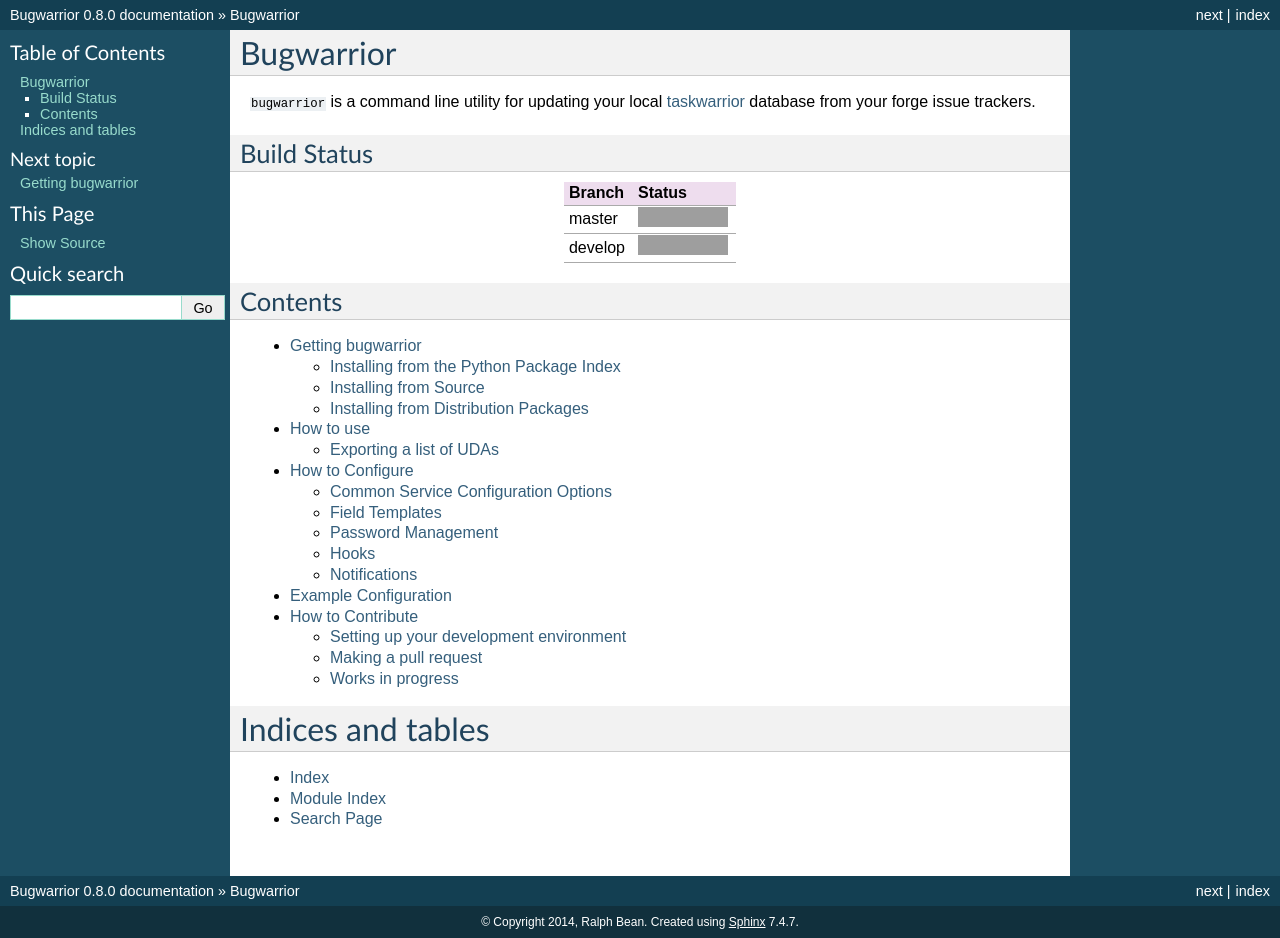
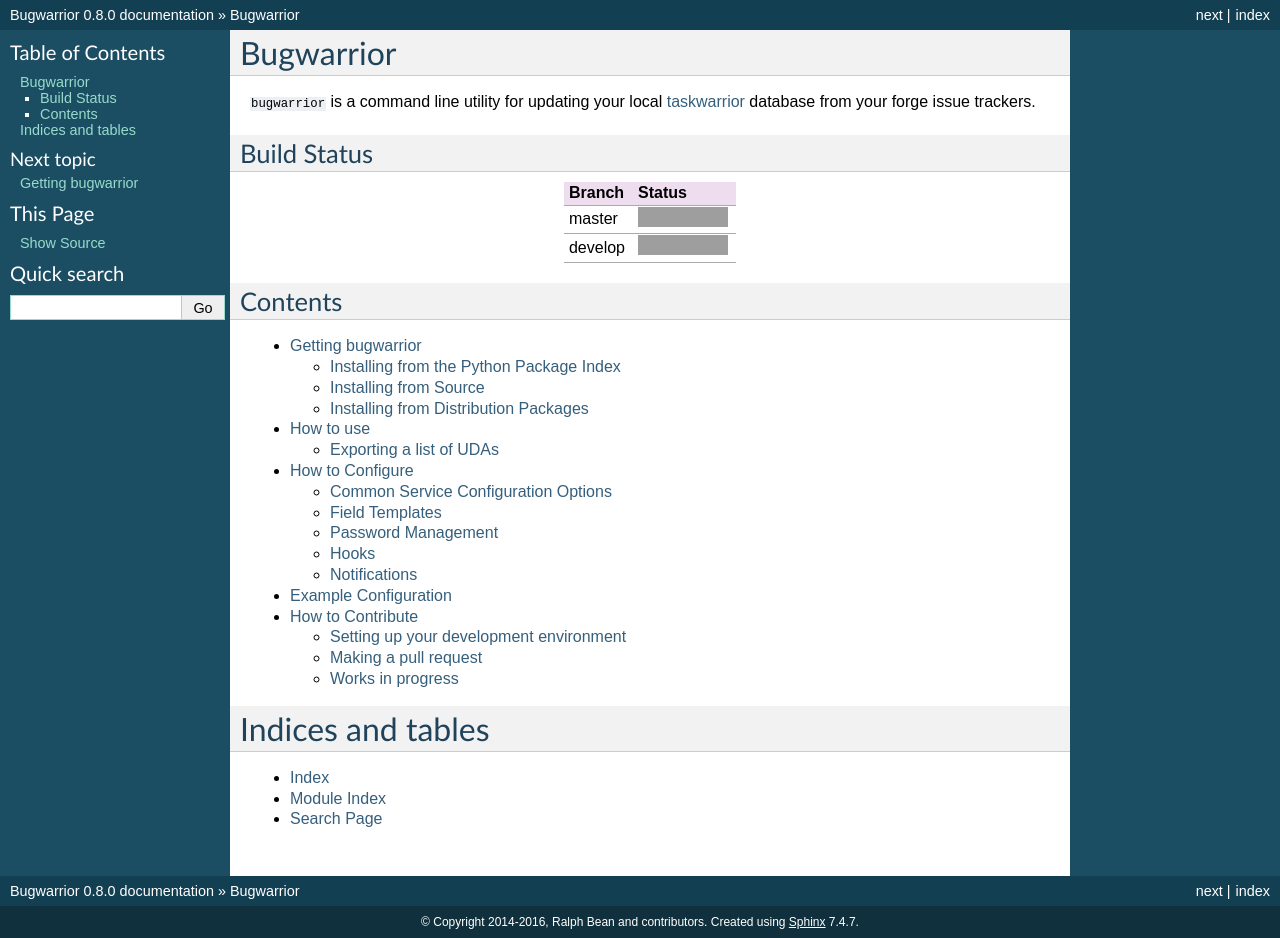
Before and after one commit to GothenburgBitFactory/bugwarrior, a Sphinx documentation site: the page built from bugwarrior/docs/index.rst, in a window 1280 px wide. Built offline with Sphinx 7.4.7, drawn with Linux system fonts in a browser that asks for light colours; pages that are not in the unit, such as notebooks, are missing from menus; part of the change alters nothing that is shown; grey boxes are pictures that could not be loaded.

```diff
--- a/bugwarrior/docs/conf.py
+++ b/bugwarrior/docs/conf.py
@@ -50,7 +50,29 @@ master_doc = 'index'
 
 # General information about the project.
 project = u'Bugwarrior'
-copyright = u'2014, Ralph Bean'
+copyright = u'2014-2016, Ralph Bean and contributors'
+
+docs_authors = [
+    'Adam Coddington',
+    'Ben Boeckel',
+    'Boris Churzin',
+    'Brian (bex) Exelbierd',
+    'Dustin J. Mitchell',
+    'Francesco de Virgilio',
+    'Grégoire Détrez',
+    'Iain R. Learmonth',
+    'Ivan Čukić',
+    'Jakub Wilk',
+    'Jens Ohlig',
+    'Mark Mulligan',
+    'Matthew Avant',
+    'Nick Douma',
+    'Ralph Bean',
+    'Ryan S. Brown',
+    'Ryne Everett',
+    'Sayan Chowdhury',
+]
+
 
 # The version info for the project you're documenting, acts as replacement for
 # |version| and |release|, also used in various other places throughout the
@@ -236,7 +258,7 @@ latex_documents = [
 # (source start file, name, description, authors, manual section).
 man_pages = [
     ('index', 'bugwarrior', u'Bugwarrior Documentation',
-     [u'Ralph Bean'], 1)
+     docs_authors, 1)
 ]
 
 # If true, show URL addresses after external links.
```
